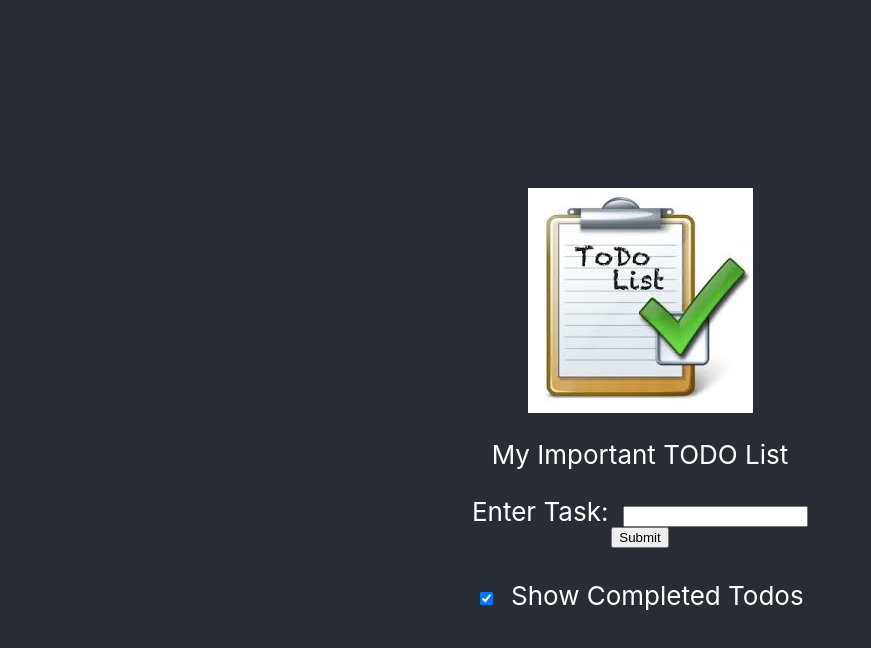
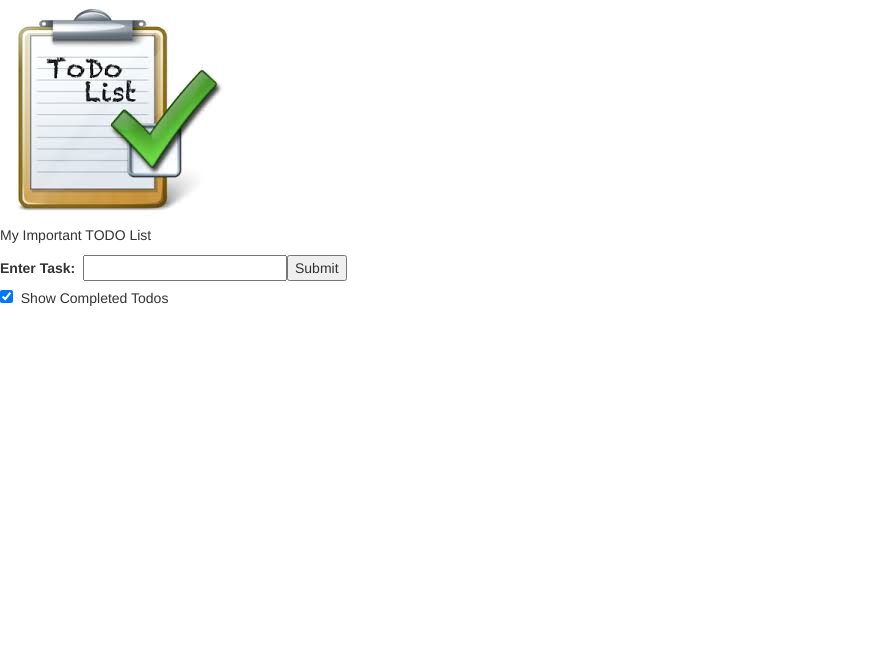
Before and after one commit to MoeCarson/ListTutorial, a React (Create React App) app: page / in a window 1280 px wide. Shown: the top 648 px of the page, without its empty margins (0-871 px from the left). Built offline with nearby package versions, Linux system fonts and the light colour scheme.

Commit message:
Reverting

```diff
--- a/src/components/App.js
+++ b/src/components/App.js
@@ -1,12 +1,12 @@
 import React from 'react';
 import logo from './todo.jpg';
-import './App.css';
 import { CreateTodoContainer } from '../containers/createTodo.js';
 import { TodosContainer } from '../containers/Todos.js';
 
 
 const App = () =>
       <div className="App">
+      <link rel="stylesheet" href="https://maxcdn.bootstrapcdn.com/bootstrap/3.3.7/css/bootstrap.min.css" integrity="sha384-BVYiiSIFeK1dGmJRAkycuHAHRg32OmUcww7on3RYdg4Va+PmSTsz/K68vbdEjh4u" crossorigin="anonymous"></link>
         <header className="App-header">
           <img src={logo} alt="logo" />
           <p>
```
